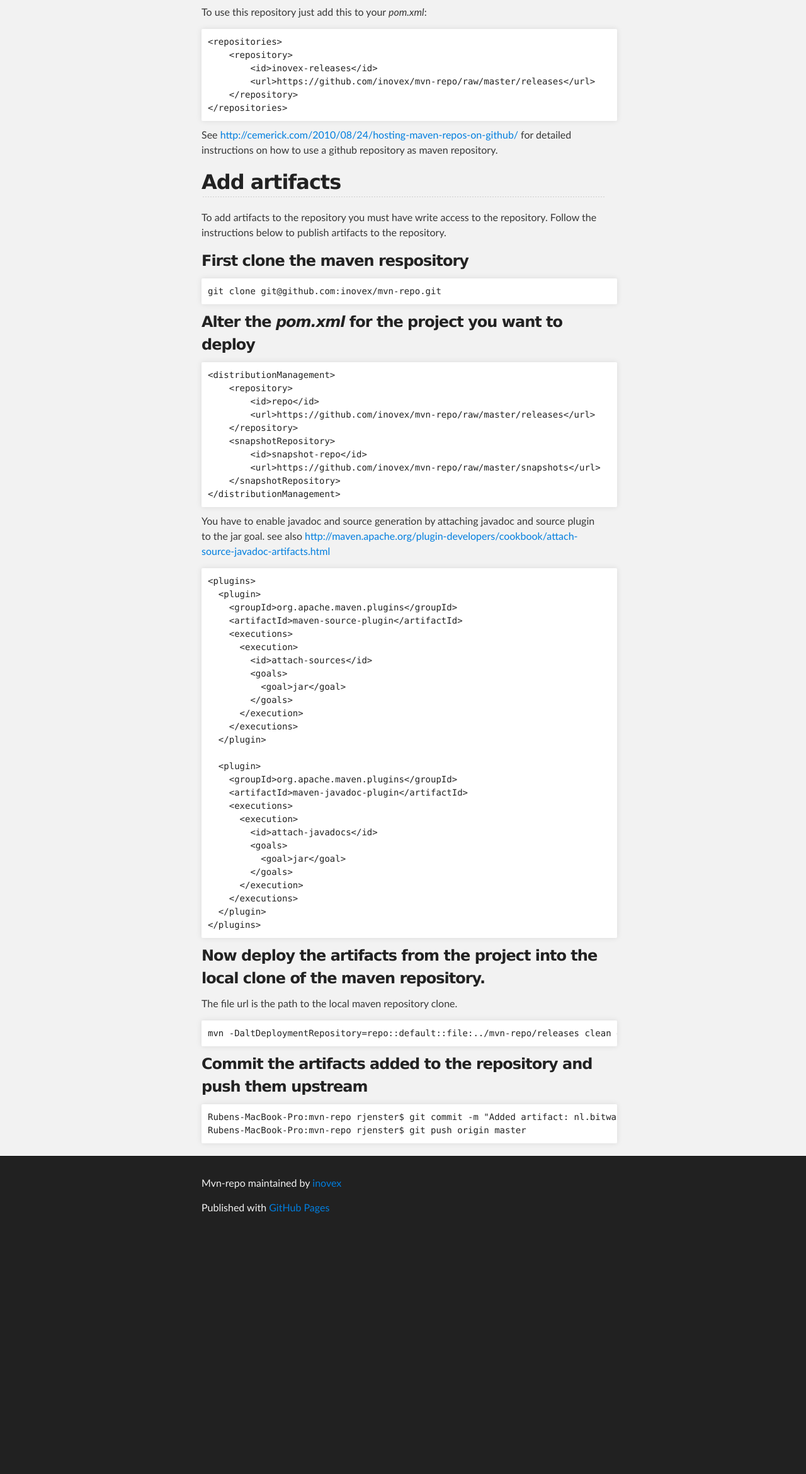
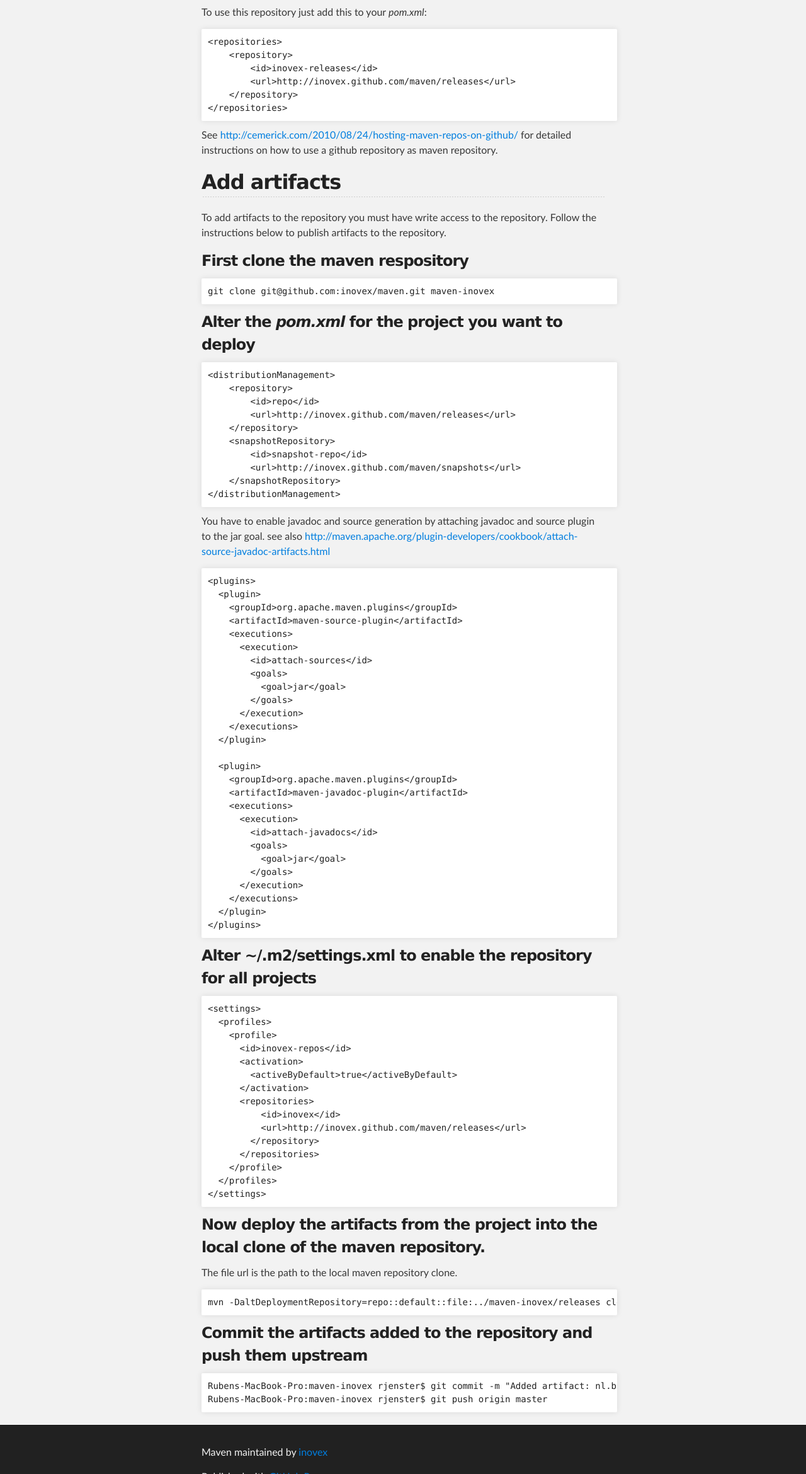
Before and after one commit to inovex/maven, a plain HTML site: page index.html in a window 1280 px wide. Shown: the part 460-2800 px from the top of the page at 63% size. Before the commit the page ends 2424 px from the top, so only its background shows below. Drawn offline with Linux system fonts and the light colour scheme.

```diff
--- a/index.html
+++ b/index.html
@@ -4,11 +4,11 @@
   <head>
     <meta charset='utf-8' />
     <meta http-equiv="X-UA-Compatible" content="chrome=1" />
-    <meta name="description" content="Mvn-repo : Maven repository for artifacts not available from public repositories" />
+    <meta name="description" content="Maven : Maven repository for artifacts published by inovex developers" />
 
     <link rel="stylesheet" type="text/css" media="screen" href="stylesheets/stylesheet.css">
 
-    <title>Mvn-repo</title>
+    <title>Maven</title>
   </head>
 
   <body>
@@ -16,14 +16,14 @@
     <!-- HEADER -->
     <div id="header_wrap" class="outer">
         <header class="inner">
-          <a id="forkme_banner" href="https://github.com/inovex/mvn-repo">View on GitHub</a>
+          <a id="forkme_banner" href="https://github.com/inovex/maven">View on GitHub</a>
 
-          <h1 id="project_title">Mvn-repo</h1>
-          <h2 id="project_tagline">Maven repository for artifacts not available from public repositories</h2>
+          <h1 id="project_title">Maven</h1>
+          <h2 id="project_tagline">Maven repository for artifacts published by inovex developers</h2>
 
             <section id="downloads">
-              <a class="zip_download_link" href="https://github.com/inovex/mvn-repo/zipball/master">Download this project as a .zip file</a>
-              <a class="tar_download_link" href="https://github.com/inovex/mvn-repo/tarball/master">Download this project as a tar.gz file</a>
+              <a class="zip_download_link" href="https://github.com/inovex/maven/zipball/master">Download this project as a .zip file</a>
+              <a class="tar_download_link" href="https://github.com/inovex/maven/tarball/master">Download this project as a tar.gz file</a>
             </section>
         </header>
     </div>
@@ -43,7 +43,7 @@
 &lt;repositories&gt;
     &lt;repository&gt;
         &lt;id&gt;inovex-releases&lt;/id&gt;
-        &lt;url&gt;https://github.com/inovex/mvn-repo/raw/master/releases&lt;/url&gt;
+        &lt;url&gt;http://inovex.github.com/maven/releases&lt;/url&gt;
     &lt;/repository&gt;
 &lt;/repositories&gt;
 </pre>
@@ -59,7 +59,7 @@
 <h3>First clone the maven respository</h3>
 
 <pre>
-git clone git@github.com:inovex/mvn-repo.git
+git clone git@github.com:inovex/maven.git maven-inovex
 </pre>
 
 <h3>Alter the <em>pom.xml</em> for the project you want to deploy</h3>
@@ -68,11 +68,11 @@
 &lt;distributionManagement&gt;
     &lt;repository&gt;
         &lt;id&gt;repo&lt;/id&gt;
-        &lt;url&gt;https://github.com/inovex/mvn-repo/raw/master/releases&lt;/url&gt;
+        &lt;url&gt;http://inovex.github.com/maven/releases&lt;/url&gt;
     &lt;/repository&gt;
     &lt;snapshotRepository&gt;
         &lt;id&gt;snapshot-repo&lt;/id&gt;
-        &lt;url&gt;https://github.com/inovex/mvn-repo/raw/master/snapshots&lt;/url&gt;
+        &lt;url&gt;http://inovex.github.com/maven/snapshots&lt;/url&gt;
     &lt;/snapshotRepository&gt;
 &lt;/distributionManagement&gt;
 </pre>
@@ -111,19 +111,25 @@
 &lt;/plugins&gt;
 </pre>
 
+<h3>Alter ~/.m2/settings.xml to enable the repository for all projects</h3>
+
+<pre>
+&lt;settings&gt;<br>  &lt;profiles&gt;<br>    &lt;profile&gt;<br>      &lt;id&gt;inovex-repos&lt;/id&gt;<br>      &lt;activation&gt;<br>        &lt;activeByDefault&gt;true&lt;/activeByDefault&gt;<br>      &lt;/activation&gt;<br>      &lt;repositories&gt;<br>          &lt;id&gt;inovex&lt;/id&gt;<br>          &lt;url&gt;http://inovex.github.com/maven/releases&lt;/url&gt;<br>        &lt;/repository&gt;<br>      &lt;/repositories&gt;<br>    &lt;/profile&gt;<br>  &lt;/profiles&gt;<br>&lt;/settings&gt;
+</pre>
+
 <h3>Now deploy the artifacts from the project into the local clone of the maven repository.</h3>
 
 <p>The file url is the path to the local maven repository clone.</p>
 
 <pre>
-mvn -DaltDeploymentRepository=repo::default::file:../mvn-repo/releases clean deploy
+mvn -DaltDeploymentRepository=repo::default::file:../maven-inovex/releases clean deploy
 </pre>
 
 <h3>Commit the artifacts added to the repository and push them upstream</h3>
 
 <pre>
-Rubens-MacBook-Pro:mvn-repo rjenster$ git commit -m "Added artifact: nl.bitwalker:UserAgentUtils:1.6"
-Rubens-MacBook-Pro:mvn-repo rjenster$ git push origin master
+Rubens-MacBook-Pro:maven-inovex rjenster$ git commit -m "Added artifact: nl.bitwalker:UserAgentUtils:1.6"
+Rubens-MacBook-Pro:maven-inovex rjenster$ git push origin master
 </pre>
       </section>
     </div>
@@ -131,7 +137,7 @@
     <!-- FOOTER  -->
     <div id="footer_wrap" class="outer">
       <footer class="inner">
-        <p class="copyright">Mvn-repo maintained by <a href="https://github.com/inovex">inovex</a></p>
+        <p class="copyright">Maven maintained by <a href="https://github.com/inovex">inovex</a></p>
         <p>Published with <a href="http://pages.github.com">GitHub Pages</a></p>
       </footer>
     </div>
```
Also changed, not shown: params.json (+1 -1 lines).
